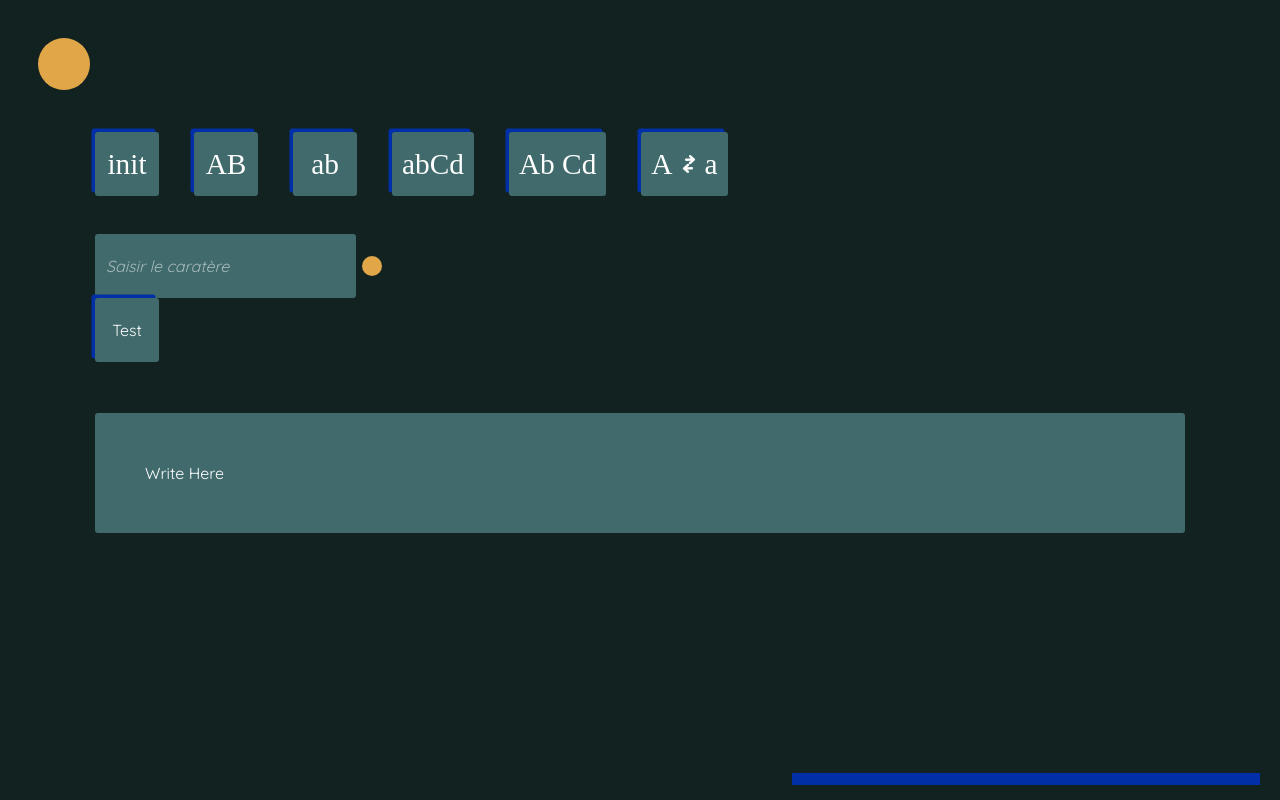
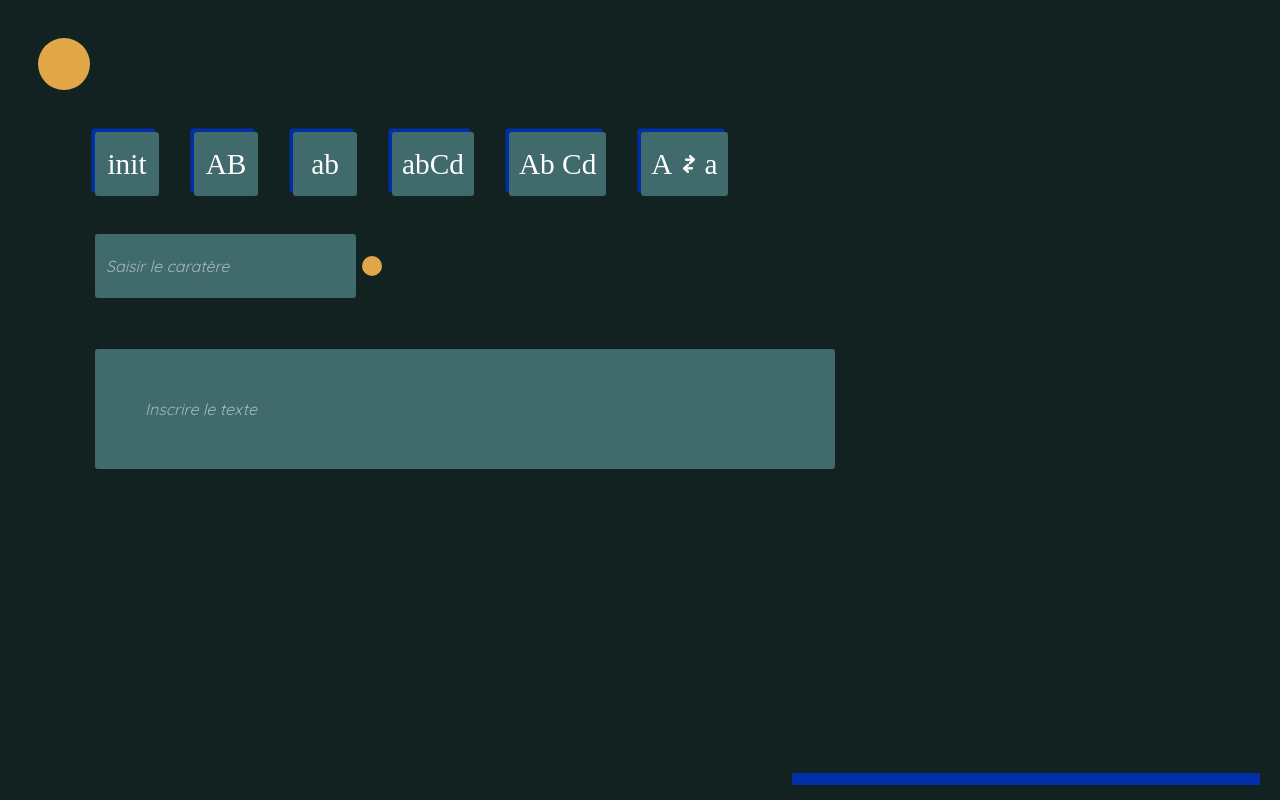
Before and after one commit to esthope/convert, a React (Create React App) app: page / in a window 1280 px wide. Built offline with nearby package versions, Linux system fonts and the light colour scheme; a web font is replaced by a local one.

Commit message:
area avec createElement, recherche solution maj valeur

```diff
--- a/src/App.scss
+++ b/src/App.scss
@@ -24,6 +24,10 @@
 
 .inline {
   display: inline;
+}
+
+.none {
+  display: none;
 }
 
 .fit-content {
@@ -117,12 +121,21 @@ input::placeholder {
   margin: 51px 0;
   padding: 50px;
   border: none;
-}
+  width: 50vw;
+  // min-height: 40vh;
+  // height: 40vh;
 
-.editor::placeholder {
-  color: #EBEFEF;
-  font-style: italic;
-  opacity: .6;
+  .placeholder {
+
+    position: relative;
+
+    p {
+      color: #EBEFEF;
+      font-style: italic;
+      opacity: .6;
+      position: absolute;
+    }
+  }
 }
 
 *::selection {
--- /dev/null
+++ b/src/component/CustomComponent.tsx
@@ -0,0 +1,60 @@
+import React, { createElement, useEffect, useRef, useState } from "react";
+
+const CustomComponent = ({areaValue, setAreaValue, setCursor}:{areaValue:string, setAreaValue:Function, setCursor:Function}) => {
+
+  const ref = useRef(null);
+  const areaTexts = createElement(
+    'p', {}, areaValue
+  )
+
+  useEffect(()=>{
+    ref.current.textContent = areaValue;
+  }, [areaValue])
+
+  return (
+    <>
+    <div className="editor quicksand-font green-background"
+      onClick={()=>ref.current.focus()}>
+
+      <div className="placeholder">
+        <p className={areaValue !== '' ? 'none':''}>Inscrire le texte</p>
+      </div>
+
+      <div
+        ref={ref}
+        className="content"
+        onInput={({target})=>{
+          setAreaValue(target.textContent)
+        }}
+        // onBlur={()=>console.log('blur')}
+        contentEditable
+        onSelect={()=>{
+          const {anchorOffset, extentOffset} = document.getSelection();
+          setCursor({
+            anchor: (anchorOffset < extentOffset) ? anchorOffset : extentOffset,
+            extent: (extentOffset > anchorOffset) ? extentOffset : anchorOffset
+          })
+        }}
+        suppressContentEditableWarning></div>
+    </div>
+
+    {/*<textarea
+      name="story"
+      rows="20"
+      cols="100"
+      value={areaValue}
+      placeholder="Inscrire le texte"
+      className="editor quicksand-font green-background"
+      onChange={({target})=>{setAreaValue(target.value)}}
+      onSelect={({target})=>{
+        setCursor({
+          anchor: target.selectionanchor,
+          extent: target.selectionEnd
+        })
+      // /> onSelectCapture={(item)=>{console.log(item)}}
+      }} />*/}
+    </>
+  )
+}
+
+export default CustomComponent;
--- a/src/screen/HomeScreen.tsx
+++ b/src/screen/HomeScreen.tsx
@@ -1,32 +1,29 @@
 // import {useState, useRef} from 'react';
 import SquareContainer from '../component/SquareContainer.tsx';
+import CustomComponent from '../component/CustomComponent.tsx';
 import circle from 'assets/circle.svg' ;
-// import {Editor, EditorState} from 'draft-js';
+
+import React, { createElement, useEffect, useRef, useState } from "react";
+import {Editor, EditorState, RichUtils, convertToRaw, convertFromRaw, } from "draft-js";
 import "draft-js/dist/Draft.css";
-
-
-import React, { useEffect, useRef, useState } from "react";
-import {
-  Editor,
-  EditorState,
-  RichUtils,
-  convertToRaw,
-  convertFromRaw,
-} from "draft-js";
 
 const Home = ():ReactElement => {
 
   type Cursor = {
-    start: number,
-    end: number
+    anchor: number,
+    extent: number
   }
+
+  let begining = 0,
+      ending = -1;
 
   const [areaValue, setAreaValue] = useState<string>(''),
         [choice, setChoice] = useState<string>(''),
         [selected, setSelected] = useState<string>(''),
-        [cursor, setCursor] = useState<Cursor>({});
-
-  // ref.current.focus
+        [cursor, setCursor] = useState<Cursor>({
+          anchor: begining,
+          extent: ending
+        });
 
 /*
 
@@ -37,7 +34,7 @@ const Home = ():ReactElement => {
     split        Splits a string into an array of substrings
 
     valueOf
-    padStart padEnd
+    padanchor padEnd
     letter >= 'A'
 
     REGEX : https://developer.mozilla.org/fr/docs/Web/JavaScript/Guide/Regular_expressions
@@ -46,9 +43,7 @@ const Home = ():ReactElement => {
     /^\w/i: première lettre
 
     oui non oui
-
 */
-
 
 /*selection
   - boutton commencer sélection
@@ -65,14 +60,12 @@ const Home = ():ReactElement => {
   là où ils se trouvent, les remplacer
 */
 
-
-
 /*
   ---------------
   selection simple
   ---------------
 
-setSelected(areaValue.substring(target.selectionStart, target.selectionEnd))
+  setSelected(areaValue.substring(target.selectionanchor, target.selectionEnd))
 
 
   /(selected)/g
@@ -96,44 +89,30 @@ selection très mutiple (mots différents)
 
   selected = [
   {
-    cursorStart: 4,
-    cursorEnd: 8,
+    cursoranchor: 4,
+    cursorextent: 8,
     text: /(item)/g
   },
   {
-    cursorStart: 15,
-    cursorEnd: 16,
+    cursoranchor: 15,
+    cursorextent: 16,
     text: /(item)/g
   }]
 
   let areaCopy = areaValue;
   selected.forEach((position) => {
 
-    const {cursorStart, cursorEnd} = position;
+    const {cursoranchor, cursorEnd} = position;
 
-    let begining = areaCopy.slice(0,cursorStart),
+    let begining = areaCopy.slice(0,cursoranchor),
         ending = areaCopy.slice(cursorEnd);
 
     areaCopy = begining + choice + ending;
   })
 */
-  let areaCopy = areaValue,
-      begining = 0,
-      ending = -1;
-
-  const franckRemplacer = ():void => {
-    const {start, end} = cursor;
-
-    begining = areaCopy.slice(0,start);
-    ending = areaCopy.slice(end);
-    areaCopy = begining + choice + ending;
-
-    setAreaValue(areaCopy);
-  }
 
   const DraftEditor = () => {
-
-  const [editorState, setEditorState] = useState(EditorState.createEmpty());
+    const [editorState, setEditorState] = useState(EditorState.createWithText(areaValue));
     const editor = useRef(null);
 
     const handleKeyCommand = (command) => {
@@ -145,7 +124,6 @@ const DraftEditor = () => {
       return false;
     };
 
-  // FOR INLINE STYLES
     const styleMap = {
       HIGHLIGHT: {
         backgroundColor: "#908859",
@@ -165,7 +143,7 @@ const DraftEditor = () => {
           <Editor
             ref={editor}
             editorState={editorState}
-          placeholder="Write Here"
+            placeholder="Inscrire le texte"
             handleKeyCommand={handleKeyCommand}
             customStyleMap={styleMap}
             onChange={(editorState) => {
@@ -176,9 +154,25 @@ const DraftEditor = () => {
           />
         </div>
       </div>
-  );
-};
+    )
+  }
 
+  let areaCopy = areaValue;
+
+  const franckRemplacer = ():void => {
+    const {anchor, extent} = cursor;
+
+    begining = areaCopy.slice(0,anchor);
+    ending = areaCopy.slice(extent);
+    areaCopy = begining + choice + ending;
+    console.log(begining, ending, areaCopy)
+
+    setAreaValue(areaCopy);
+  }
+
+  useEffect(()=>{
+    console.log(cursor)
+  }, [cursor])
 
   return (
     <main>
@@ -201,24 +195,7 @@ const DraftEditor = () => {
         </button>
       </div>
 
-      {/*<textarea
-        name="story"
-        rows="20"
-        cols="100"
-        value={areaValue}
-        placeholder="Inscrire le texte"
-        className="editor quicksand-font green-background"
-        onChange={({target})=>{setAreaValue(target.value)}}
-        onSelect={({target})=>{
-          setCursor({
-            start: target.selectionStart,
-            end: target.selectionEnd
-          })
-        // /> onSelectCapture={(item)=>{console.log(item)}}
-        }} />*/}
-
-      <DraftEditor />
-
+      <CustomComponent areaValue={areaValue} setAreaValue={setAreaValue} setCursor={setCursor} />
     </main>
   )
 };
```
Also changed, not shown: src/component/Test.tsx (deleted, +0 -38 lines). Lines whose indentation alone changed are shown as unchanged.
